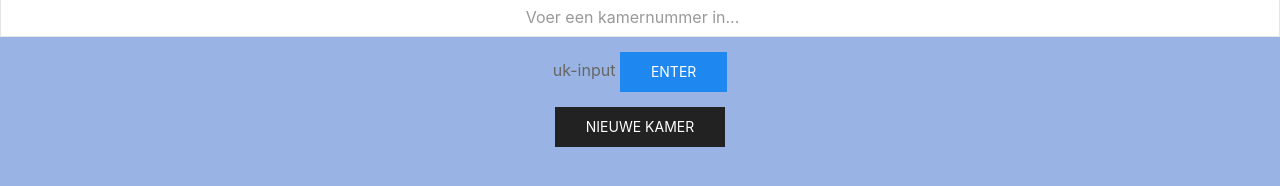
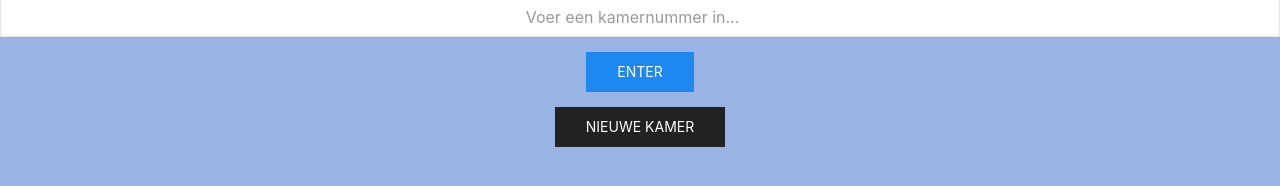
Before and after one commit to jurruh/drawwwr, a website: page public/index.html in a window 1280 px wide. Shown: the part 370-556 px from the top of the page. Drawn offline with nearby package versions, Linux system fonts and the light colour scheme; no server answers.

Commit message:
Removed plain text

```diff
--- a/public/index.html
+++ b/public/index.html
@@ -11,10 +11,11 @@
 
 </head>
 <body>
+
     <div class="text-align-center uk-width-12">
         <img src="assets/images/logo.png" alt="Logo">
         <input class="uk-input roomNumber" type="number" name="roomnumber" id="roomnumber" placeholder="Voer een kamernummer in...">
-        <div class="uk-padding-small">uk-input
+        <div class="uk-padding-small">
             <button class="uk-button uk-button-primary joinRoom">Enter</button>
         </div>
         <button class="uk-button uk-button-secondary createRoom">Nieuwe kamer</button>
@@ -25,5 +26,6 @@
     <script src="assets/js/vendor/jquery-3.3.1.min.js"></script>
     <script src="https://cdnjs.cloudflare.com/ajax/libs/socket.io/2.0.4/socket.io.js"></script>
     <script src="assets/js/main.js"></script>
+
 </body>
 </html>
```
